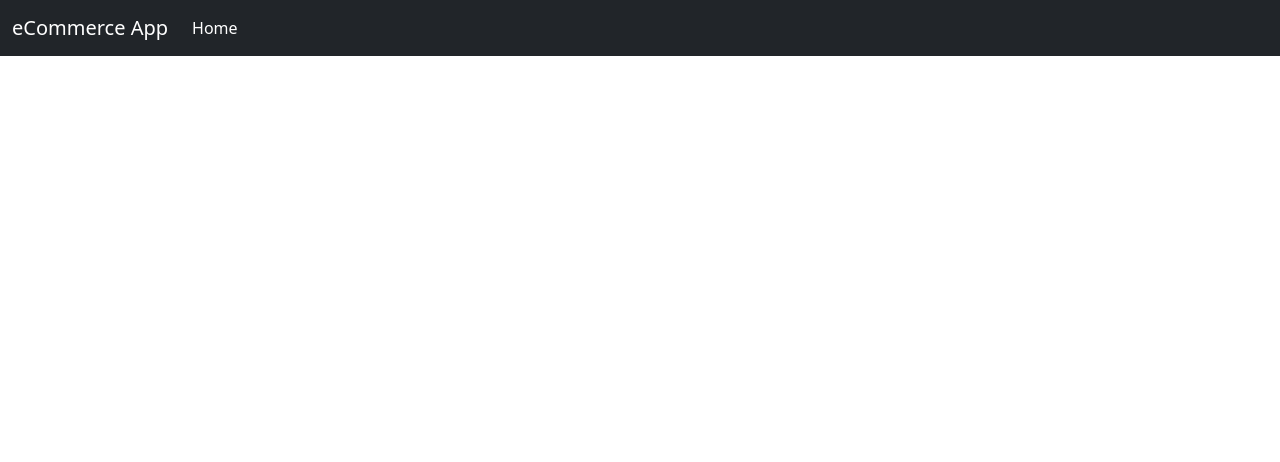
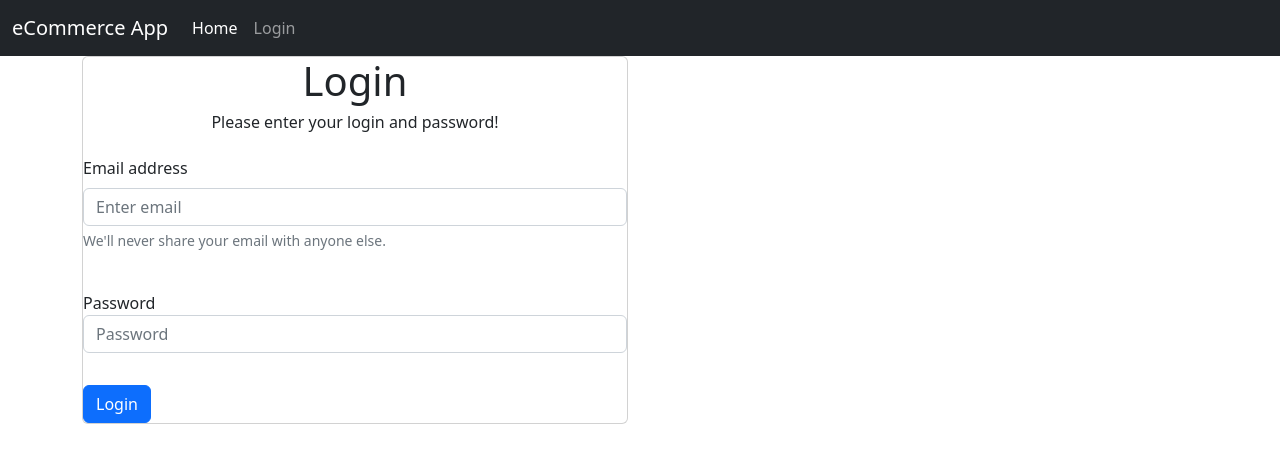
Before and after one commit to batch-072022/ecommerceapp-ui, an Angular app: page /login in a window 1280 px wide. Before the commit this address led to /. Shown: the top 462 px of the page. Built offline with nearby package versions, Linux system fonts and the light colour scheme.

Commit message:
login component

```diff
--- a/src/app/app-routing.module.ts
+++ b/src/app/app-routing.module.ts
@@ -1,10 +1,13 @@
 import { NgModule } from '@angular/core';
 import { RouterModule, Routes } from '@angular/router';
 import { HomeComponent } from './home/home.component';
+import { LoginComponent } from './login/login.component';
 
 const routes: Routes = [
   {path:'home', component: HomeComponent},
+  {path:"login",component:LoginComponent},
   {path:'', redirectTo:'home', pathMatch:'full'}
+
 ];
 
 @NgModule({
--- a/src/app/app.module.ts
+++ b/src/app/app.module.ts
@@ -7,11 +7,13 @@ import { AppComponent } from './app.component';
 import { HeaderComponent } from './header/header.component';
 import { HomeComponent } from './home/home.component';
 import { HttpClientModule } from '@angular/common/http';
+import { LoginComponent } from './login/login.component';
 @NgModule({
   declarations: [
     AppComponent,
     HeaderComponent,
-    HomeComponent
+    HomeComponent,
+    LoginComponent
   ],
   imports: [
     BrowserModule,
--- a/src/app/header/header.component.html
+++ b/src/app/header/header.component.html
@@ -9,9 +9,9 @@
           <li class="nav-item">
             <a class="nav-link active" aria-current="page" routerLink="/home">Home</a>
           </li>
-          <!-- <li class="nav-item">
-            <a class="nav-link" href="#">Link</a>
-          </li> -->
+           <li class="nav-item">
+            <a class="nav-link" routerLink="login">Login</a>
+          </li>
         </ul>
       </div>
     </div>
--- /dev/null
+++ b/src/app/login/login.component.html
@@ -0,0 +1,53 @@
+<div class="container">
+    <div class="row">
+        <div class="col-md-6">
+            <div class="card">
+                <div class="box">
+                    <div class="text-center mb-4">
+                        <h1>Login</h1>
+                        <h6> Please enter your login and password!</h6>
+                    </div>
+                    <form [formGroup]="loginForm" (ngSubmit)="login()">
+                        <div class="mb-3">
+                            <label for="exampleInputEmail1" class="form-label">Email address</label>
+                            <input type="email" formControlName="email" class="form-control" id="exampleInputEmail1" aria-describedby="emailHelp" placeholder="Enter email">
+                            <div id="emailHelp" class="form-text text-muted">We'll never share your email with anyone else.</div><br>
+                        </div>
+                        <div class="mb-3">
+                            <label for="exampleInputPassword1">Password</label>
+                            <input type="password" formControlName="password" class="form-control" id="exampleInputPassword1" placeholder="Password">
+
+                        </div>
+
+                        <button type="submit" class="btn btn-primary mt-3">Login</button>
+                    </form>
+
+
+
+                </div>
+            </div>
+        </div>
+    </div>
+</div>
+
+
+<!-- <h3>Login</h3>
+
+
+<form [formGroup]="loginForm" (ngSubmit)="onSubmit()">
+
+    <div class="form-group">
+        <label for="email">Email</label>
+        <input type="email" name="email" id="email" placeholder="Enter email" class="form-control">
+        <span class="text-danger" *ngIf="loginForm.controls['email'].dirty && loginForm.hasError('required','email')">*Email address is required</span>
+        <span class="text-danger" *ngIf="loginForm.hasError('email','email')">*Email is Invalid</span>
+    </div>
+
+    <div class="form-group">
+    <label for="password">Password:</label>
+    <input type="password" name="password" id="password"  placeholder="Enter password" class="form-control">
+    <span class="text-danger" *ngIf="loginForm.controls['password'].dirty && loginForm.hasError('required','password')">*Password is required</span>
+
+</div>
+<button type="submit" class="btn btn-primary mt-3">Submit</button>
+</form> -->
--- /dev/null
+++ b/src/app/login/login.component.ts
@@ -0,0 +1,37 @@
+import { Component, OnInit } from '@angular/core';
+import { HttpClient } from '@angular/common/http';
+import { Router } from '@angular/router';
+import { FormGroup,FormBuilder,Validators } from '@angular/forms';
+
+@Component({
+  selector: 'app-login',
+  templateUrl: './login.component.html',
+  styleUrls: ['./login.component.css']
+})
+export class LoginComponent implements OnInit {
+  public loginForm !: FormGroup;
+
+  constructor(private formBuilder:FormBuilder,private http: HttpClient,private router : Router) { }
+
+  ngOnInit(): void {
+    this.loginForm = this.formBuilder.group({
+      email:[''],
+      password:['']
+    })
+
+  }
+  login(){
+      this.http.get<any>("http://localhost:3000/users")
+       .subscribe(res=>{
+         const user = res.find((a:any)=>{
+           return a.email === this.loginForm.value.email && a.password === this.loginForm.value.password
+         });
+         if(user){
+              alert("Login Success!!");
+
+               }else{
+                alert("user not found");
+               }
+             })
+}
+}
```
Also changed, not shown: src/app/auth.service.ts (added, +9 -0 lines), src/app/login/login.component.css (added), 2 other files (tests, documents, lock files or other folders).
